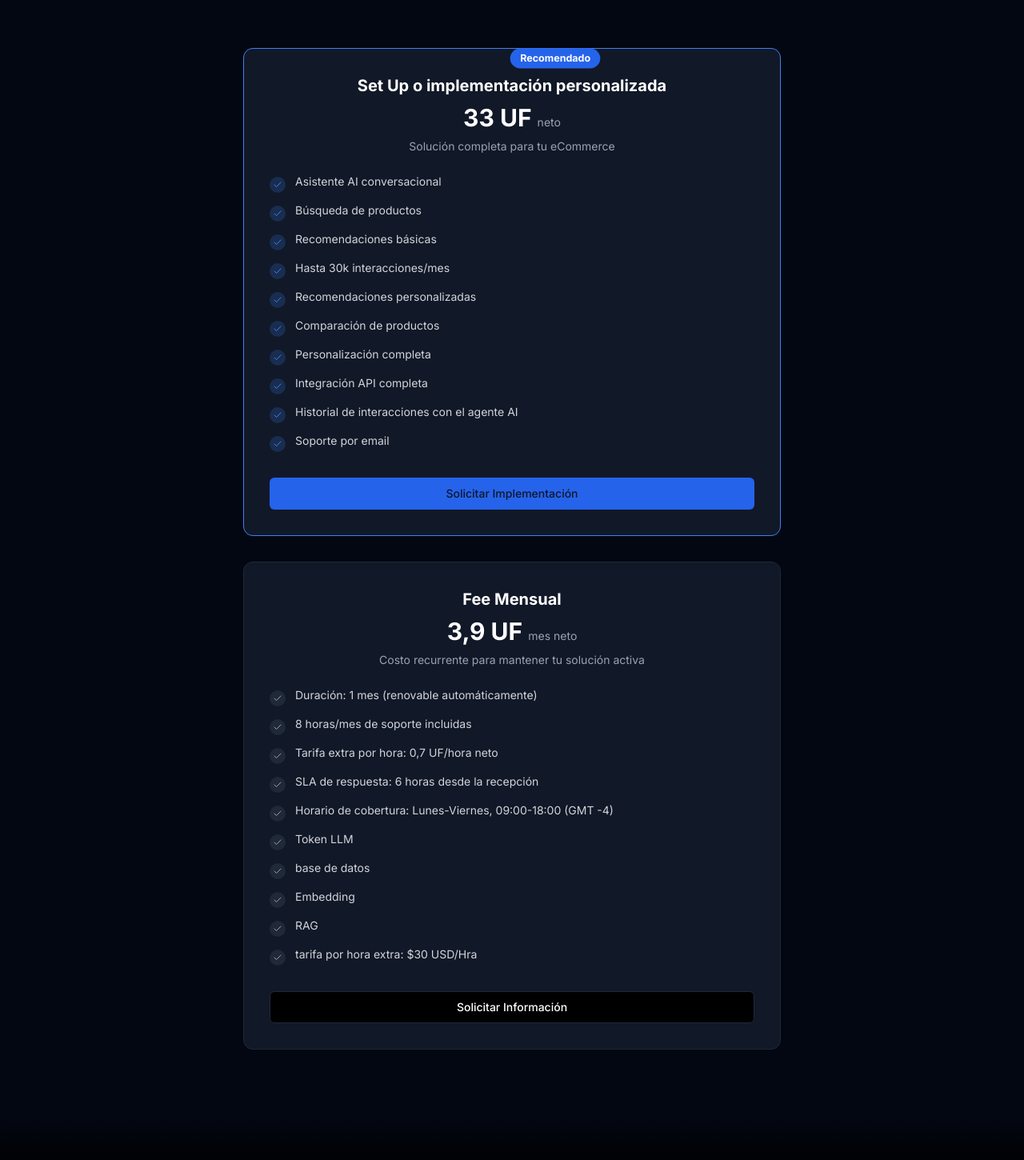
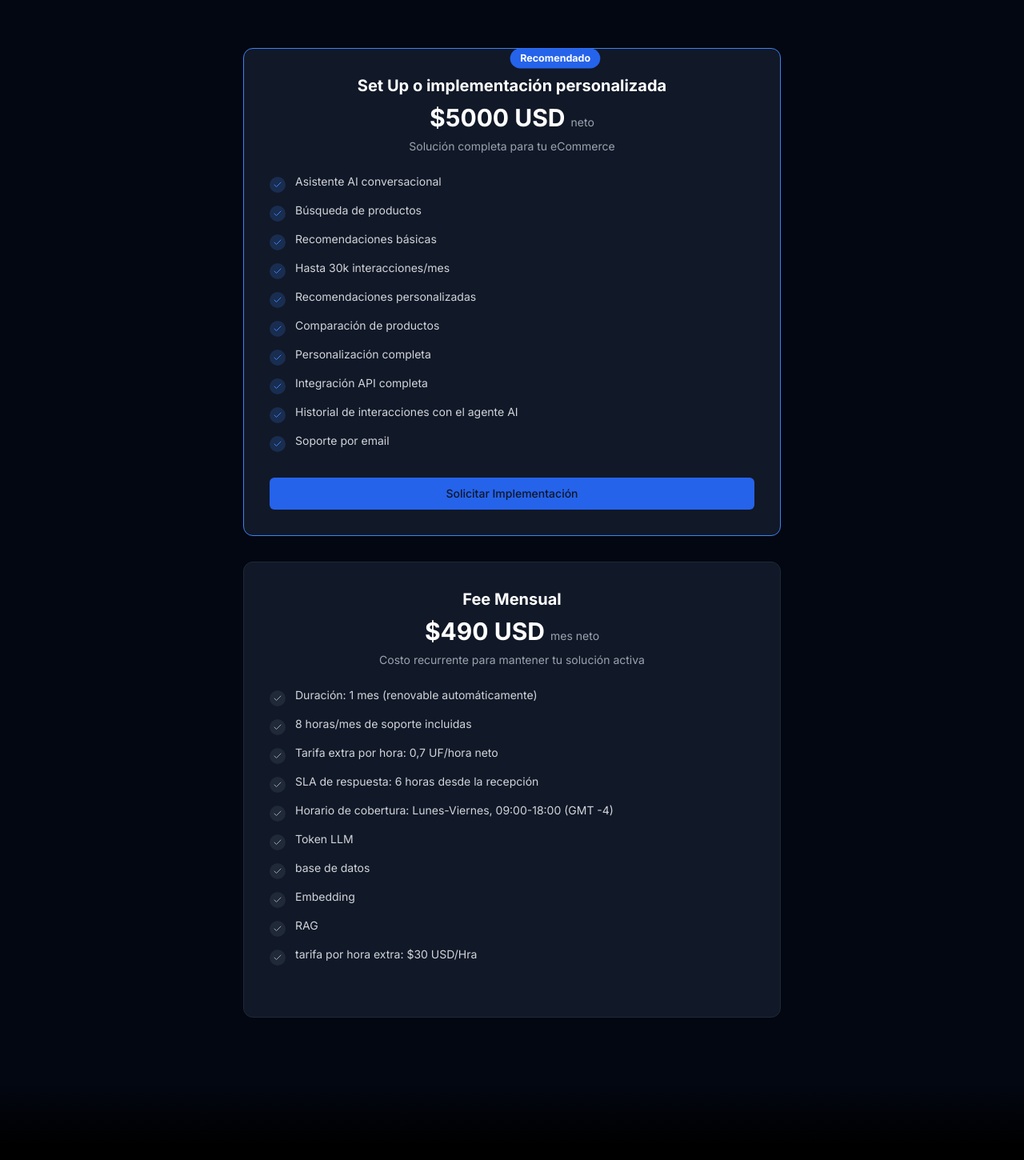
Before and after one commit to Facundo080808/ecommy.perceivoai.agency, a Next.js app: page / in a window 1280 px wide. Shown: the part 5400-6850 px from the top of the page at 80% size. Built offline with nearby package versions, Linux system fonts and the light colour scheme.

Commit message:
cambios en el pricing

```diff
--- a/components/pricing-section.tsx
+++ b/components/pricing-section.tsx
@@ -29,7 +29,7 @@ export function PricingSection() {
           <AnimatedCard delay={0.1}>
             <PricingCard
               title="Set Up o implementación personalizada"
-              price="33 UF"
+              price="$5000 USD"
               priceNote="neto"
               description="Solución completa para tu eCommerce"
               features={[
@@ -55,7 +55,7 @@ export function PricingSection() {
           <AnimatedCard delay={0.3}>
             <PricingCard
               title="Fee Mensual"
-              price="3,9 UF"
+              price="$490 USD"
               priceNote="mes neto"
               description="Costo recurrente para mantener tu solución activa"
               features={[
@@ -70,8 +70,8 @@ export function PricingSection() {
                 "RAG",
                 "tarifa por hora extra: $30 USD/Hra"
               ]}
-              buttonText="Solicitar Información"
-              buttonVariant="outline"
+              // buttonText="Solicitar Información"
+              // buttonVariant="outline"
             />
           </AnimatedCard>
         </div>
@@ -86,8 +86,8 @@ interface PricingCardProps {
   priceNote: string
   description: string
   features: string[]
-  buttonText: string
-  buttonVariant: "default" | "outline"
+  buttonText?: string
+  buttonVariant?: "default" | "outline"
   highlighted?: boolean
   showRecommended?: boolean
 }
@@ -145,12 +145,12 @@ function PricingCard({
           </li>
         ))}
       </ul>
-      <Button
+      {buttonText&&buttonVariant&&<Button
         variant={buttonVariant}
         className={`w-full ${highlighted && buttonVariant === "default" ? "bg-blue-600 hover:bg-blue-700" : ""}`}
       >
         {buttonText}
-      </Button>
+      </Button>}
     </motion.div>
   )
 }
```
